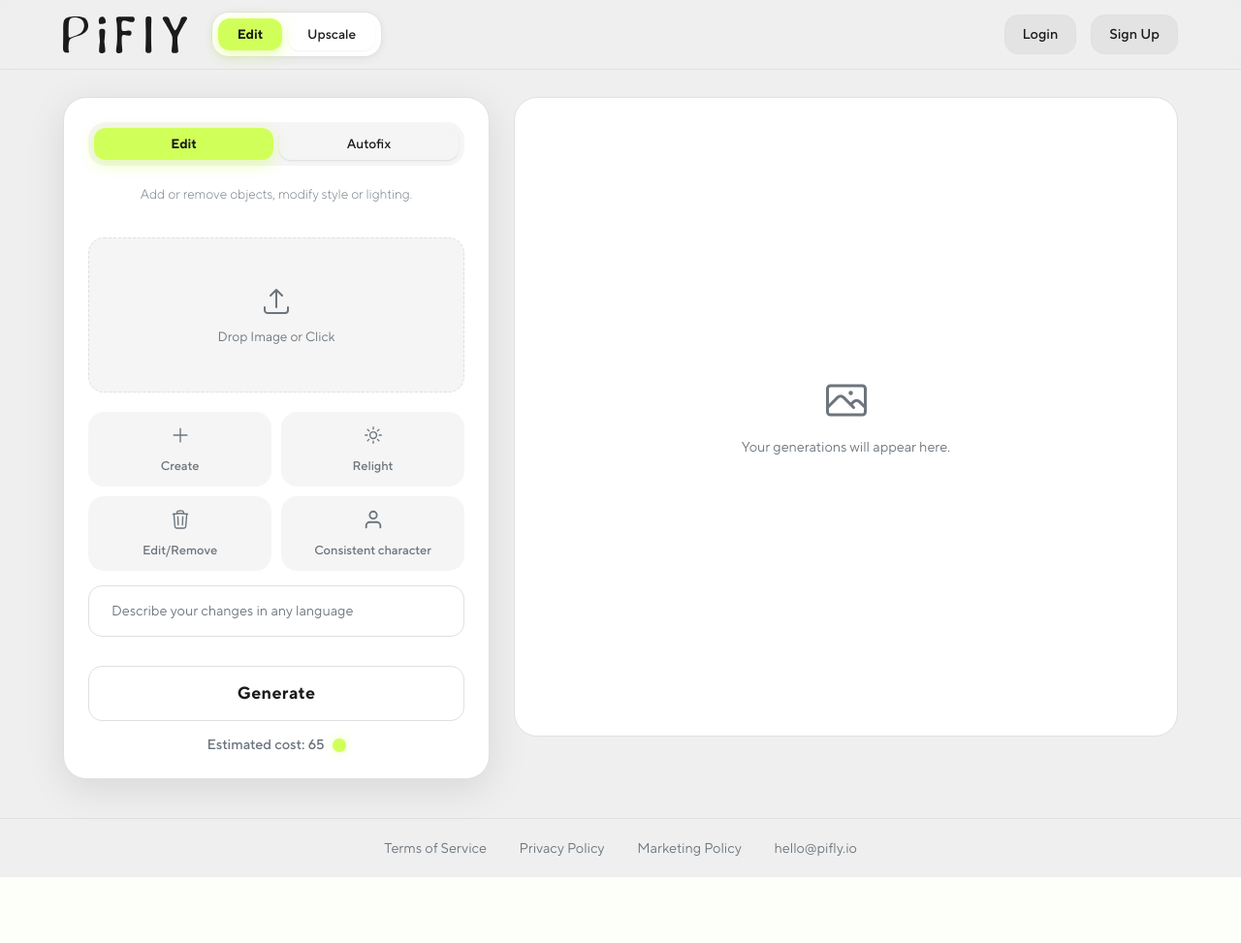
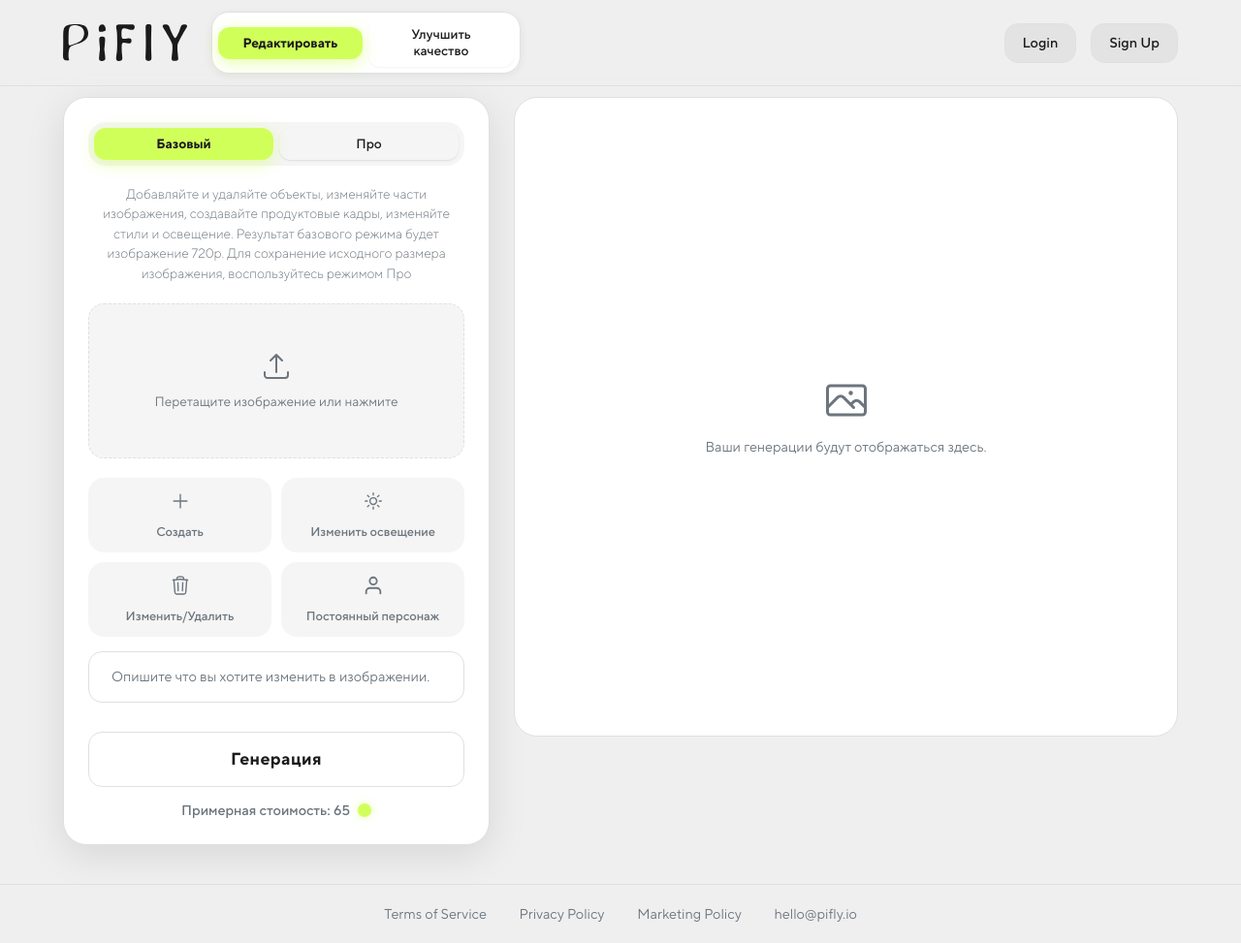
Before and after one commit to labprototypes/render-direct-project, a Flask app: template templates/index.html in a window 1280 px wide. Shown: the whole page at 97% size. Before the commit the page ends 905 px from the top, so only its background shows below. Run offline with Flask 3, Linux system fonts and the light colour scheme; the template is opened without the code that fills it, so the values that code supplies are empty.

Commit message:
Update index.html

```diff
--- a/templates/index.html
+++ b/templates/index.html
@@ -4,8 +4,8 @@
 
 {% block mode_selector %}
 <div class="mode-selector">
-    <button class="mode-btn active" data-mode="edit">Edit</button>
-    <button class="mode-btn" data-mode="upscale">Upscale</button>
+    <button class="mode-btn active" data-mode="edit">Редактировать</button>
+    <button class="mode-btn" data-mode="upscale">Улучшить качество</button>
 </div>
 {% endblock %}
 
@@ -15,11 +15,11 @@
         <div id="edit-view">
             <div class="control-group">
                 <div class="edit-mode-selector">
-                    <button class="edit-mode-btn active" data-edit-mode="edit" data-description="Add or remove objects, modify style or lighting.">Edit</button>
+                    <button class="edit-mode-btn active" data-edit-mode="edit" data-description="Добавляйте и удаляйте объекты, изменяйте части изображения, создавайте продуктовые кадры, изменяйте стили и освещение. Результат базового режима будет изображение 720р. Для сохранение исходного размера изображения, воспользуйтесь режимом Про">Базовый</button>
                     {% if current_user.current_plan == 'taste' %}
-                        <button class="edit-mode-btn feature-locked" disabled title="Please upgrade your plan to use this feature">Autofix</button>
+                        <button class="edit-mode-btn feature-locked" disabled title="Please upgrade your plan to use this feature">Про</button>
                     {% else %}
-                        <button class="edit-mode-btn" data-edit-mode="autofix" data-description="Automatic artifact removal and quality enhancement.">Autofix</button>
+                        <button class="edit-mode-btn" data-edit-mode="autofix" data-description="Добавляйте и удаляйте объекты, изменяйте части изображения, создавайте продуктовые кадры, изменяйте стили и освещение. Результат Про режима будет изображение оригинального качества.">Про</button>
                     {% endif %}
                 </div>
             </div>
@@ -28,7 +28,7 @@
                 <label for="image-file-edit-1" id="image-drop-area-edit-1" class="image-drop-area">
                     <div class="drop-placeholder">
                          <svg class="drop-placeholder-icon" xmlns="http://www.w3.org/2000/svg" fill="none" viewBox="0 0 24 24" stroke-width="1.5" stroke="currentColor"><path stroke-linecap="round" stroke-linejoin="round" d="M3 16.5v2.25A2.25 2.25 0 0 0 5.25 21h13.5A2.25 2.25 0 0 0 21 18.75V16.5m-13.5-9L12 3m0 0 4.5 4.5M12 3v13.5" /></svg>
-                        <span class="drop-placeholder-text">Drop Image or Click</span>
+                        <span class="drop-placeholder-text">Перетащите изображение или нажмите</span>
                     </div>
                     <img id="image-preview-edit-1" src="#" alt="Preview" class="image-preview-img">
                 </label>
@@ -38,35 +38,35 @@
                 <div class="control-group">
                     <div id="templates-for-edit">
                          <div class="template-selector">
-                            <button class="template-btn" data-prompt="Bases on my [type the product you attached] create a scene where my product [describe the scene]"><svg xmlns="http://www.w3.org/2000/svg" fill="none" viewBox="0 0 24 24" stroke-width="1.5" stroke="currentColor"><path stroke-linecap="round" stroke-linejoin="round" d="M12 4.5v15m7.5-7.5h-15" /></svg>Create</button>
-                            <button class="template-btn" data-prompt="Change the light of the image as in my description: [describe the new lighting]"><svg xmlns="http://www.w3.org/2000/svg" fill="none" viewBox="0 0 24 24" stroke-width="1.5" stroke="currentColor"><path stroke-linecap="round" stroke-linejoin="round" d="M12 3v2.25m6.364.386-1.591 1.591M21 12h-2.25m-.386 6.364-1.591-1.591M12 18.75V21m-4.773-4.227-1.591 1.591M5.25 12H3m4.227-4.773L5.636 5.636M15.75 12a3.75 3.75 0 1 1-7.5 0 3.75 3.75 0 0 1 7.5 0Z" /></svg>Relight</button>
-                            <button class="template-btn" data-prompt="[Remove or Change] the [describe what you want to change]. Don’t change anything else."><svg xmlns="http://www.w3.org/2000/svg" fill="none" viewBox="0 0 24 24" stroke-width="1.5" stroke="currentColor"><path stroke-linecap="round" stroke-linejoin="round" d="m14.74 9-.346 9m-4.788 0L9.26 9m9.968-3.21c.342.052.682.107 1.022.166m-1.022-.165L18.16 19.673a2.25 2.25 0 0 1-2.244 2.077H8.084a2.25 2.25 0 0 1-2.244-2.077L4.772 5.79m14.456 0a48.108 48.108 0 0 0-3.478-.397m-12 .562c.34-.059.68-.114 1.022-.165m0 0a48.11 48.11 0 0 1 3.478-.397m7.5 0v-.916c0-1.18-.91-2.164-2.09-2.201a51.964 51.964 0 0 0-3.32 0c-1.18.037-2.09 1.022-2.09 2.201v.916m7.5 0a48.667 48.667 0 0 0-7.5 0" /></svg>Edit/Remove</button>
+                            <button class="template-btn" data-prompt="Bases on my [type the product you attached] create a scene where my product [describe the scene]"><svg xmlns="http://www.w3.org/2000/svg" fill="none" viewBox="0 0 24 24" stroke-width="1.5" stroke="currentColor"><path stroke-linecap="round" stroke-linejoin="round" d="M12 4.5v15m7.5-7.5h-15" /></svg>Создать</button>
+                            <button class="template-btn" data-prompt="Change the light of the image as in my description: [describe the new lighting]"><svg xmlns="http://www.w3.org/2000/svg" fill="none" viewBox="0 0 24 24" stroke-width="1.5" stroke="currentColor"><path stroke-linecap="round" stroke-linejoin="round" d="M12 3v2.25m6.364.386-1.591 1.591M21 12h-2.25m-.386 6.364-1.591-1.591M12 18.75V21m-4.773-4.227-1.591 1.591M5.25 12H3m4.227-4.773L5.636 5.636M15.75 12a3.75 3.75 0 1 1-7.5 0 3.75 3.75 0 0 1 7.5 0Z" /></svg>Изменить освещение</button>
+                            <button class="template-btn" data-prompt="[Remove or Change] the [describe what you want to change]. Don’t change anything else."><svg xmlns="http://www.w3.org/2000/svg" fill="none" viewBox="0 0 24 24" stroke-width="1.5" stroke="currentColor"><path stroke-linecap="round" stroke-linejoin="round" d="m14.74 9-.346 9m-4.788 0L9.26 9m9.968-3.21c.342.052.682.107 1.022.166m-1.022-.165L18.16 19.673a2.25 2.25 0 0 1-2.244 2.077H8.084a2.25 2.25 0 0 1-2.244-2.077L4.772 5.79m14.456 0a48.108 48.108 0 0 0-3.478-.397m-12 .562c.34-.059.68-.114 1.022-.165m0 0a48.11 48.11 0 0 1 3.478-.397m7.5 0v-.916c0-1.18-.91-2.164-2.09-2.201a51.964 51.964 0 0 0-3.32 0c-1.18.037-2.09 1.022-2.09 2.201v.916m7.5 0a48.667 48.667 0 0 0-7.5 0" /></svg>Изменить/Удалить</button>
                             <button class="template-btn" data-prompt="Put [describe the character on your photo] from the photo into the [describe the scene]">
-                                <svg xmlns="http://www.w3.org/2000/svg" width="24" height="24" viewBox="0 0 24 24" fill="none" stroke="currentColor" stroke-width="2" stroke-linecap="round" stroke-linejoin="round"><path d="M20 21v-2a4 4 0 0 0-4-4H8a4 4 0 0 0-4 4v2"></path><circle cx="12" cy="7" r="4"></circle></svg>Consistent character</button>
+                                <svg xmlns="http://www.w3.org/2000/svg" width="24" height="24" viewBox="0 0 24 24" fill="none" stroke="currentColor" stroke-width="2" stroke-linecap="round" stroke-linejoin="round"><path d="M20 21v-2a4 4 0 0 0-4-4H8a4 4 0 0 0-4 4v2"></path><circle cx="12" cy="7" r="4"></circle></svg>Постоянный персонаж</button>
                         </div>
                     </div>
                 </div>
                 <form id="edit-form" class="input-area">
-                     <input type="text" id="prompt" name="prompt" placeholder="Describe your changes in any language">
+                     <input type="text" id="prompt" name="prompt" placeholder="Опишите что вы хотите изменить в изображении.">
                 </form>
             </div>
             <div class="submit-action-group">
-                <button type="submit" id="submit-button-edit" class="submit-button-element">Generate</button>
-                <div class="token-cost"><span>Estimated cost: 65</span><span class="token-coin"></span></div>
+                <button type="submit" id="submit-button-edit" class="submit-button-element">Генерация</button>
+                <div class="token-cost"><span>Примерная стоимость: 65</span><span class="token-coin"></span></div>
             </div>
         </div>
         <div id="upscale-view" style="display: none;">
             <label for="image-file-upscale" id="image-drop-area-upscale" class="image-drop-area">
                 <div class="drop-placeholder">
                     <svg class="drop-placeholder-icon" xmlns="http://www.w3.org/2000/svg" fill="none" viewBox="0 0 24 24" stroke-width="1.5" stroke="currentColor"><path stroke-linecap="round" stroke-linejoin="round" d="M3 16.5v2.25A2.25 2.25 0 0 0 5.25 21h13.5A2.25 2.25 0 0 0 21 18.75V16.5m-13.5-9L12 3m0 0 4.5 4.5M12 3v13.5" /></svg>
-                    <span class="drop-placeholder-text">Drop Image to Upscale</span>
+                    <span class="drop-placeholder-text">Перетащите изображение или нажмите</span>
                 </div>
                 <img id="image-preview-upscale" src="#" alt="Preview" class="image-preview-img">
             </label>
             <input type="file" id="image-file-upscale" name="image" accept="image/*" style="display: none;">
             <div style="display: flex; flex-direction: column; gap: 15px; width: 100%;">
                 <div class="control-group">
-                    <label>Resolution</label>
+                    <label>Разрешение</label>
                     <div class="resolution-selector">
                         <button class="resolution-btn active" data-value="2">x2</button>
 
@@ -87,8 +87,8 @@
                     <div class="slider-container">
                         <div class="slider-header">
                             <label for="creativity-slider">
-                                Creativity
-                                <span class="tooltip-trigger" data-tooltip="How strong Pifly enhance the image. Higher values may cause strange results. We suggest to try 20/30/50">
+                                Креативность
+                                <span class="tooltip-trigger" data-tooltip="Насколько сильно Pifly улучшит изображение. Высокие значения могут привести к странным результатам. Мы рекомендуем попробовать значения 20/30/50">
                                     <svg xmlns="http://www.w3.org/2000/svg" width="16" height="16" fill="currentColor" viewBox="0 0 16 16"><path d="M8 15A7 7 0 1 1 8 1a7 7 0 0 1 0 14m0 1A8 8 0 1 0 8 0a8 8 0 0 0 0 16"/><path d="M5.255 5.786a.237.237 0 0 0 .241.247h.825c.138 0 .248-.113.266-.25.09-.656.54-1.134 1.342-1.134.686 0 1.314.343 1.314 1.168 0 .635-.374.927-.965 1.371-.673.489-1.206 1.06-1.168 1.987l.003.217a.25.25 0 0 0 .25.246h.811a.25.25 0 0 0 .25-.25v-.105c0-.718.273-.927 1.01-1.486.609-.463 1.244-.977 1.244-2.056 0-1.511-1.276-2.241-2.673-2.241-1.267 0-2.655.59-2.75 2.286zm1.557 5.763c0 .533.425.927 1.01.927.609 0 1.028-.394 1.028-.927 0-.552-.42-.94-1.029-.94-.584 0-1.009.388-1.009.94z"/></svg>
                                 </span>
                             </label>
@@ -101,8 +101,8 @@
                     <div class="slider-container">
                         <div class="slider-header">
                             <label for="resemblance-slider">
-                                Resemblance
-                                <span class="tooltip-trigger" data-tooltip="Higher value will make the generation more closely to the original image, but may cause dirty look. We suggest to try 10/20/40">
+                                Сходство с оригиналом
+                                <span class="tooltip-trigger" data-tooltip="Чем выше значение, тем больше генерация будет похожа на ваше оригинальное изображение, но качество может становиться 'грязным'. Мы рекомендуем попробовать значения 10/20/40">
                                     <svg xmlns="http://www.w3.org/2000/svg" width="16" height="16" fill="currentColor" viewBox="0 0 16 16"><path d="M8 15A7 7 0 1 1 8 1a7 7 0 0 1 0 14m0 1A8 8 0 1 0 8 0a8 8 0 0 0 0 16"/><path d="M5.255 5.786a.237.237 0 0 0 .241.247h.825c.138 0 .248-.113.266-.25.09-.656.54-1.134 1.342-1.134.686 0 1.314.343 1.314 1.168 0 .635-.374.927-.965 1.371-.673.489-1.206 1.06-1.168 1.987l.003.217a.25.25 0 0 0 .25.246h.811a.25.25 0 0 0 .25-.25v-.105c0-.718.273-.927 1.01-1.486.609-.463 1.244-.977 1.244-2.056 0-1.511-1.276-2.241-2.673-2.241-1.267 0-2.655.59-2.75 2.286zm1.557 5.763c0 .533.425.927 1.01.927.609 0 1.028-.394 1.028-.927 0-.552-.42-.94-1.029-.94-.584 0-1.009.388-1.009.94z"/></svg>
                                 </span>
                             </label>
@@ -116,7 +116,7 @@
                         <div class="slider-header">
                             <label for="hdr-slider">
                                 HDR
-                                <span class="tooltip-trigger" data-tooltip="Increases definition and detail. High values can result in images with an artificial appearance. We suggest to try 10/20/30">
+                                <span class="tooltip-trigger" data-tooltip="Усиление детализации изображения. Высокие значения могут вызвать появление артефактов. Мы рекомендуем попробовать значения 10/20/30">
                                     <svg xmlns="http://www.w3.org/2000/svg" width="16" height="16" fill="currentColor" viewBox="0 0 16 16"><path d="M8 15A7 7 0 1 1 8 1a7 7 0 0 1 0 14m0 1A8 8 0 1 0 8 0a8 8 0 0 0 0 16"/><path d="M5.255 5.786a.237.237 0 0 0 .241.247h.825c.138 0 .248-.113.266-.25.09-.656.54-1.134 1.342-1.134.686 0 1.314.343 1.314 1.168 0 .635-.374.927-.965 1.371-.673.489-1.206 1.06-1.168 1.987l.003.217a.25.25 0 0 0 .25.246h.811a.25.25 0 0 0 .25-.25v-.105c0-.718.273-.927 1.01-1.486.609-.463 1.244-.977 1.244-2.056 0-1.511-1.276-2.241-2.673-2.241-1.267 0-2.655.59-2.75 2.286zm1.557 5.763c0 .533.425.927 1.01.927.609 0 1.028-.394 1.028-.927 0-.552-.42-.94-1.029-.94-.584 0-1.009.388-1.009.94z"/></svg>
                                 </span>
                             </label>
@@ -127,17 +127,17 @@
                 </div>
             </div>
             <div class="submit-action-group">
-                <button type="submit" id="submit-button-upscale" class="submit-button-element">Upscale</button>
+                <button type="submit" id="submit-button-upscale" class="submit-button-element">Улучшить качество</button>
                 <div id="final-size-display" class="mode-description" style="min-height: 1.5em; font-weight: 500;"></div>
-                <div id="token-cost-upscale" class="token-cost"><span>Estimated cost: 5</span><span class="token-coin"></span></div>
-                <div id="resolution-limit-warning" class="mode-description" style="color: #E53E3E; font-weight: 500; display: none;">The resulting image size exceeds the 9k resolution limit, please change your settings.</div>
+                <div id="token-cost-upscale" class="token-cost"><span>Примерная стоимость: 5</span><span class="token-coin"></span></div>
+                <div id="resolution-limit-warning" class="mode-description" style="color: #E53E3E; font-weight: 500; display: none;">Финальное изображение превышает размер в 10К. Пожалуйста, обновите настройки разрешения на более низкие.</div>
             </div>
         </div>
     </div>
     <div id="result-area-right">
          <div id="history-placeholder">
             <svg xmlns="http://www.w3.org/2000/svg" fill="none" viewBox="0 0 24 24" stroke-width="1.5" stroke="currentColor"><path stroke-linecap="round" stroke-linejoin="round" d="m2.25 15.75 5.159-5.159a2.25 2.25 0 0 1 3.182 0l5.159 5.159m-1.5-1.5 1.409-1.409a2.25 2.25 0 0 1 3.182 0l2.909 2.909m-18 3.75h16.5a1.5 1.5 0 0 0 1.5-1.5V6a1.5 1.5 0 0 0-1.5-1.5H3.75A1.5 1.5 0 0 0 2.25 6v12a1.5 1.5 0 0 0 1.5 1.5Zm10.5-11.25h.008v.008h-.008V8.25Zm.375 0a.375.375 0 1 1-.75 0 .375.375 0 0 1 .75 0Z" /></svg>
-            Your generations will appear here.
+            Ваши генерации будут отображаться здесь.
          </div>
     </div>
 </div>
@@ -277,17 +277,17 @@
                 finalSizeDisplay.style.display = 'none';
                 resolutionLimitWarning.style.display = 'none';
                 upscaleSubmitButton.disabled = false;
-                upscaleTokenCostSpan.textContent = 'Estimated cost: 17';
+                upscaleTokenCostSpan.textContent = 'Примерная стоимость: 17';
                 upscaleTokenCost.style.display = 'flex';
                 return;
             }
             const multiplier = parseInt(document.querySelector('.resolution-btn.active').dataset.value, 10);
             const finalWidth = upscaleOriginalWidth * multiplier;
             const finalHeight = upscaleOriginalHeight * multiplier;
-            finalSizeDisplay.textContent = `Final size: ${finalWidth} x ${finalHeight}`;
+            finalSizeDisplay.textContent = `Финальный размер: ${finalWidth} x ${finalHeight}`;
             let cost = (multiplier <= 2) ? 17 : (multiplier <= 4) ? 65 : 150;
-            upscaleTokenCostSpan.textContent = `Estimated cost: ${cost}`;
-            const limit = 9000;
+            upscaleTokenCostSpan.textContent = `Примерная стоимость: ${cost}`;
+            const limit = 10000; // Изменено на 10к согласно переводу
             if (finalWidth > limit || finalHeight > limit) {
                 finalSizeDisplay.style.display = 'none';
                 resolutionLimitWarning.style.display = 'block';
```
